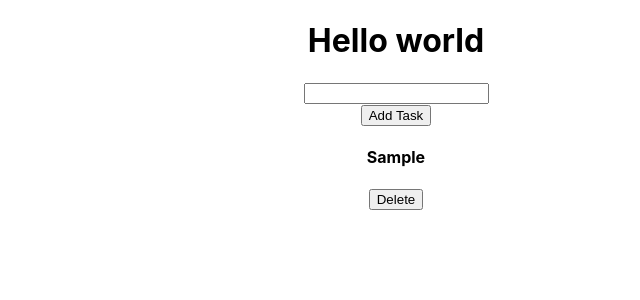
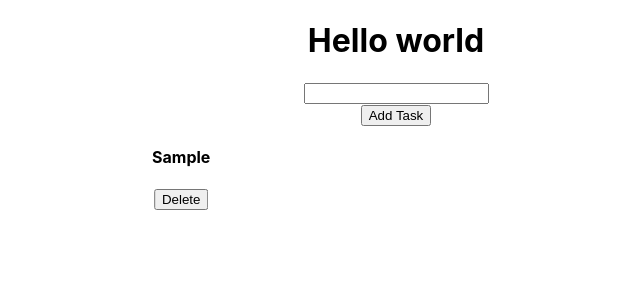
Before and after one commit to mahmudur-rahman-dev/Learn_React, a React (Create React App) app: page / in a window 1280 px wide. Both pictures are taken after typing "Sample" into the empty fields and a click on the button "Add Task". Shown: the top 300 px of the page, without its empty margins (244-884 px from the left). Built offline with nearby package versions, Linux system fonts and the light colour scheme.

Commit message:
add slider for todo list

```diff
--- a/src/components/todo/index.jsx
+++ b/src/components/todo/index.jsx
@@ -1,4 +1,5 @@
 import {useState} from "react"
+import './style.css'
 
 export const Todo = () => {
     const [input, setInput] = useState("");
@@ -27,11 +28,11 @@ export const Todo = () => {
                 </div>
             </div>
 
-            <div>
+            <div className="marquee">
                 {
                     list && list.length ?
                         list.map((item, index) => (
-                            <div key={index}>
+                            <div key={index} style={{display: 'inline-block', marginRight: '20px'}}>
                                 <h4>{item}</h4>
                                 <button onClick={() => handleDeleteTask(item)}>Delete</button>
                             </div>
--- /dev/null
+++ b/src/components/todo/style.css
@@ -0,0 +1,10 @@
+@keyframes marquee {
+    0% { transform: translateX(100%); }
+    100% { transform: translateX(-100%); }
+}
+
+.marquee {
+    display: block;
+    width: 100%;
+    animation: marquee 15s linear infinite;
+}
```
